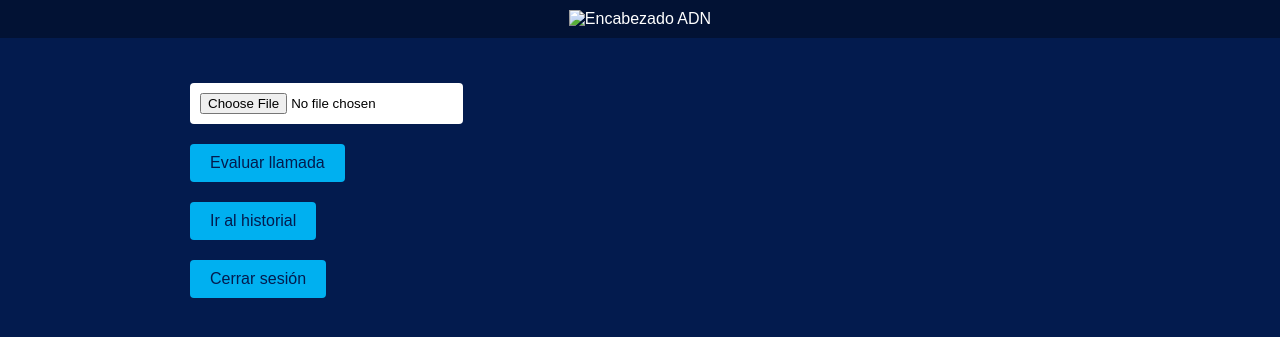
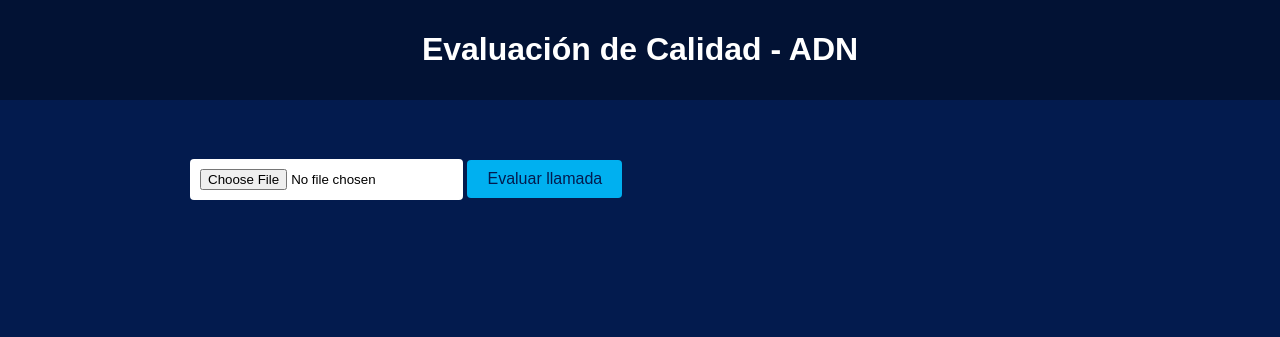
Before and after one commit to ADNRevelstoke/qa-callcenter-adn, a Flask app: page / in a window 1280 px wide. Shown: the top 337 px of the page. Run offline with Flask 3, Linux system fonts and the light colour scheme; the visitor is signed in with stand-in values (Sample User, id 1).

Commit message:
Actualización: versión estable sin detección de contrato-sucursal

```diff
--- a/templates/index.html
+++ b/templates/index.html
@@ -1,26 +1,11 @@
-
 <!doctype html>
 <html>
 <head>
   <title>Evaluador ADN - Llamadas</title>
   <style>
-    body {
-      font-family: Arial, sans-serif;
-      background-color: #031b4e;
-      color: white;
-      margin: 0;
-      padding: 0;
-    }
-    header {
-      background-color: #021234;
-      padding: 10px;
-      text-align: center;
-    }
-    .container {
-      padding: 30px;
-      max-width: 900px;
-      margin: auto;
-    }
+    body { font-family: Arial, sans-serif; background-color: #031b4e; color: white; margin: 0; padding: 0; }
+    header { background-color: #021234; padding: 10px; text-align: center; }
+    .container { padding: 30px; max-width: 900px; margin: auto; }
     h2 { color: #00b0f0; }
     .resultado, .transcripcion {
       background-color: #0f2a60;
@@ -28,24 +13,13 @@
       margin-top: 30px;
       border-radius: 8px;
       white-space: pre-wrap;
-      text-align: justify;
-      word-wrap: break-word;
       overflow-wrap: break-word;
-    }
-    .sucursal {
-      background-color: #0d2a5a;
-      padding: 15px;
-      margin-top: 10px;
-      border-radius: 6px;
-      color: #00b0f0;
-      font-weight: bold;
-      font-size: 16px;
+      word-break: break-word;
     }
     button {
       padding: 10px 20px;
       font-size: 16px;
-      margin-top: 20px;
-      margin-right: 10px;
+      margin-top: 30px;
       background-color: #00b0f0;
       color: #031b4e;
       border: none;
@@ -57,7 +31,6 @@
       background: white;
       color: black;
       border-radius: 4px;
-      margin-top: 15px;
     }
     #loader {
       display: none;
@@ -74,28 +47,16 @@
 </head>
 <body>
   <header>
-    <img src="{{ url_for('static', filename='header.png') }}" alt="Encabezado ADN" style="max-width: 100%; height: auto;">
+    <h1>Evaluación de Calidad - ADN</h1>
   </header>
   <div class="container">
     {% if not transcript %}
       <form method="POST" enctype="multipart/form-data" onsubmit="showLoader()">
         <input type="file" name="audio" accept=".wav" required>
-        <br>
         <button type="submit">Evaluar llamada</button>
         <div id="loader">Procesando llamada... por favor espera</div>
       </form>
-      <form action="{{ url_for('historial') }}" method="GET">
-        <button type="submit">Ir al historial</button>
-      </form>
-      <form action="{{ url_for('logout') }}" method="GET">
-        <button type="submit">Cerrar sesión</button>
-      </form>
     {% else %}
-      {% if sucursal_contrato %}
-        <div class="sucursal">
-          SUCURSAL-CONTRATO: {{ sucursal_contrato }}
-        </div>
-      {% endif %}
       <div class="resultado">
         <h2>Resultado:</h2>
         <pre>{{ resultado }}</pre>
@@ -104,18 +65,14 @@
       <div class="transcripcion">
         <h2>Transcripción:</h2>
         {% for segment in segments %}
-          <p><strong>[{{ segment.start | round(2) }}s]</strong> {{ segment.text }}</p>
+          <p><strong>[{{ segment['start']|round(2) }}s]</strong> {{ segment['text'] }}</p>
         {% endfor %}
       </div>
 
       <form method="GET">
         <button type="submit">Evaluar otra llamada</button>
-      </form>
-      <form action="{{ url_for('historial') }}" method="GET">
-        <button type="submit">Ir al historial</button>
-      </form>
-      <form action="{{ url_for('logout') }}" method="GET">
-        <button type="submit">Cerrar sesión</button>
+        <a href="/historial"><button type="button">Ver historial</button></a>
+        <a href="/logout"><button type="button">Cerrar sesión</button></a>
       </form>
     {% endif %}
   </div>
```
Also changed, not shown: static/header.png, 1 other file.
